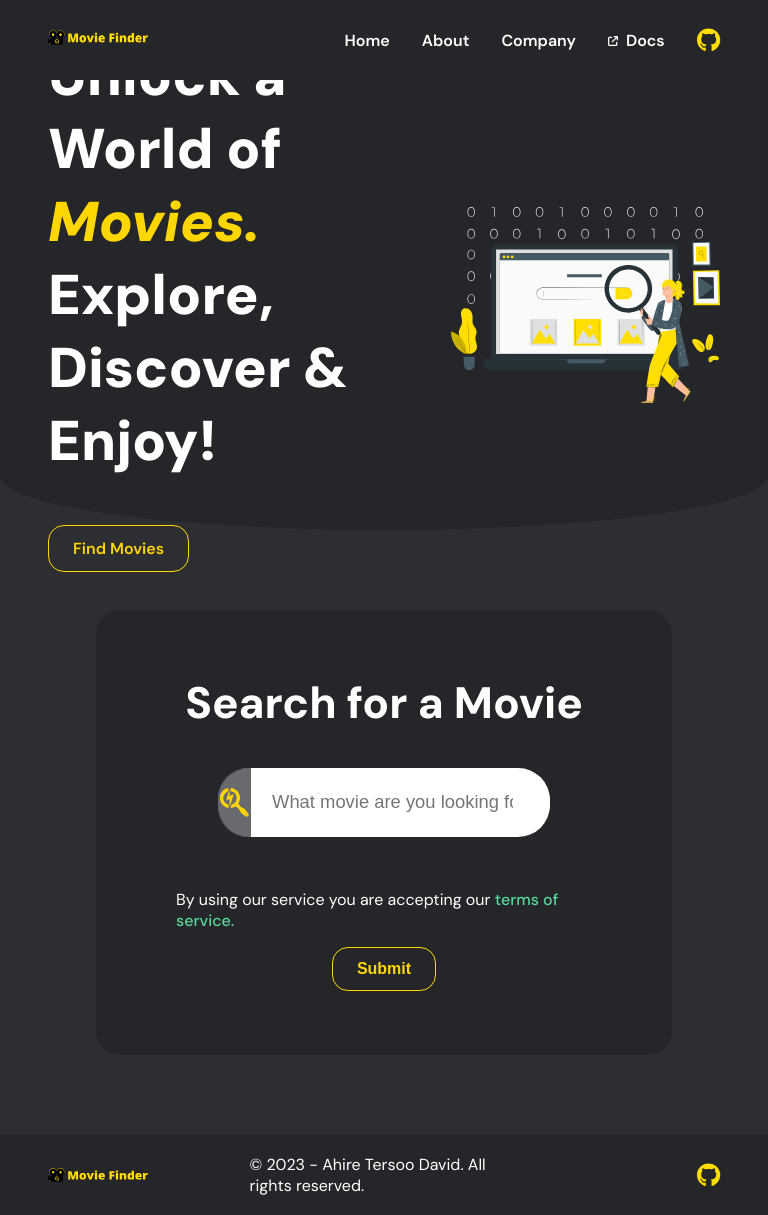
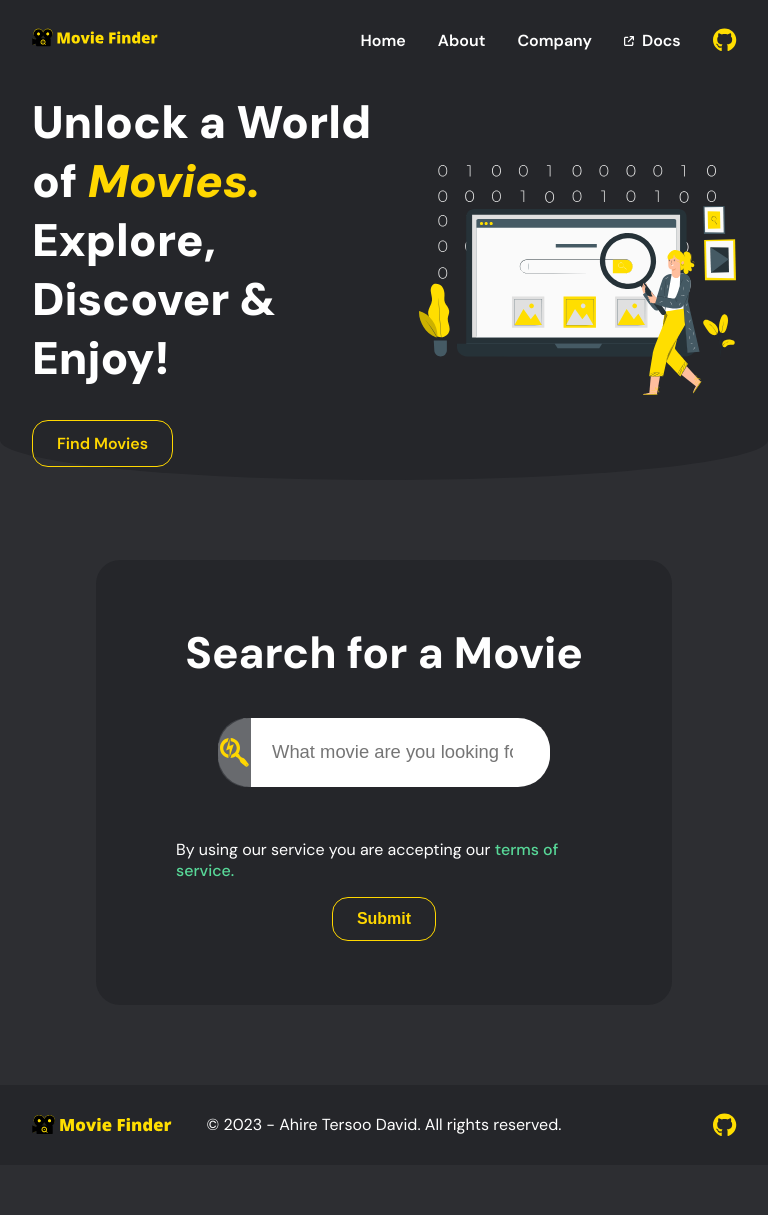
Before and after one commit to tersoo-ahire/Movie-Search-App, a React (Vite) app in the folder React_Frontend/: page / in a window 768 px wide. After the commit the page ends 1165 px from the top, so only its background shows below. Built offline with nearby package versions, Linux system fonts and the light colour scheme.

Commit message:
made nav and hero section responsive on large tablets

```diff
--- a/React_Frontend/src/App.jsx
+++ b/React_Frontend/src/App.jsx
@@ -1,7 +1,8 @@
 import React from "react";
 import { Routes, Route } from "react-router-dom";
 import "./styles/App.css";
-import "./styles/App_tablet_small.css"
+import "./styles/App_tablet_large.css";
+import "./styles/App_tablet_small.css";
 import "./styles/App_mobile.css";
 import Navigation from "./components/Navigation";
 import Footer from "./components/Footer";
--- /dev/null
+++ b/React_Frontend/src/styles/App_tablet_large.css
@@ -0,0 +1,43 @@
+@media (min-width: 701px) and (max-width: 1000px) {
+  nav {
+    padding: 0em 2em;
+  }
+  nav .left-nav img {
+    width: 60%;
+  }
+  footer {
+    padding: 0em 2em;
+  }
+  footer .left-footer {
+    width: 20%;
+  }
+  footer .left-footer img {
+    width: 100%;
+  }
+  footer p {
+    width: 60%;
+  }
+  footer .right-footer {
+    width: 20%;
+  }
+  .homepage .hero-container {
+    height: 400px;
+    padding: 0em 2em;
+    border-bottom-left-radius: 50% 10%;
+    border-bottom-right-radius: 50% 10%;
+  }
+  .homepage .hero-container .hero-container-left {
+    width: 50%;
+    gap: 2em;
+  }
+  .homepage .hero-container .hero-container-left h1 {
+    font-size: 2.85rem;
+  }
+  .homepage .hero-container .hero-container-right {
+    width: 50%;
+    justify-content: right;
+  }
+  .homepage .hero-container .hero-container-right img {
+    width: 90%;
+  }
+}/*# sourceMappingURL=App_tablet_large.css.map */
--- /dev/null
+++ b/React_Frontend/src/styles/App_tablet_large.scss
@@ -0,0 +1,61 @@
+@charset "UTF-8";
+@import "schema";
+
+@media (min-width: 701px) and (max-width: 1000px) {
+  nav {
+    padding: $largetabletpadding;
+
+    .left-nav {
+      img {
+        width: 60%;
+      }
+    }
+  }
+
+  footer {
+    padding: $largetabletpadding;
+
+    .left-footer {
+      width: 20%;
+
+      img {
+        width: 100%;
+      }
+    }
+
+    p {
+      width: 60%;
+    }
+
+    .right-footer {
+      width: 20%;
+    }
+  }
+
+  .homepage {
+    .hero-container {
+      height: 400px;
+      padding: $largetabletpadding;
+      border-bottom-left-radius: 50% 10%;
+      border-bottom-right-radius: 50% 10%;
+
+      .hero-container-left {
+        width: 50%;
+        gap: 2em;
+
+        h1 {
+          font-size: 2.85rem;
+        }
+      }
+
+      .hero-container-right {
+        width: 50%;
+        justify-content: right;
+
+        img {
+          width: 90%;
+        }
+      }
+    }
+  }
+}
--- a/React_Frontend/src/styles/App_tablet_small.css
+++ b/React_Frontend/src/styles/App_tablet_small.css
@@ -90,10 +90,10 @@
     justify-content: start;
     padding: 0em 1.5em;
     padding-top: 2em;
-    height: 500px;
+    height: 550px;
     gap: 2em;
-    border-bottom-left-radius: 50% 2.5%;
-    border-bottom-right-radius: 50% 2.5%;
+    border-bottom-left-radius: 50% 7.5%;
+    border-bottom-right-radius: 50% 7.5%;
   }
   .homepage .hero-container .hero-container-left {
     width: 100%;
--- a/React_Frontend/src/styles/App_tablet_small.scss
+++ b/React_Frontend/src/styles/App_tablet_small.scss
@@ -107,10 +107,10 @@
       justify-content: start;
       padding: $smalltabletpadding;
       padding-top: 2em;
-      height: 500px;
+      height: 550px;
       gap: 2em;
-      border-bottom-left-radius: 50% 2.5%;
-      border-bottom-right-radius: 50% 2.5%;
+      border-bottom-left-radius: 50% 7.5%;
+      border-bottom-right-radius: 50% 7.5%;
 
       .hero-container-left {
         width: 100%;
```
Also changed, not shown: 1 other file (tests, documents, lock files or other folders).
